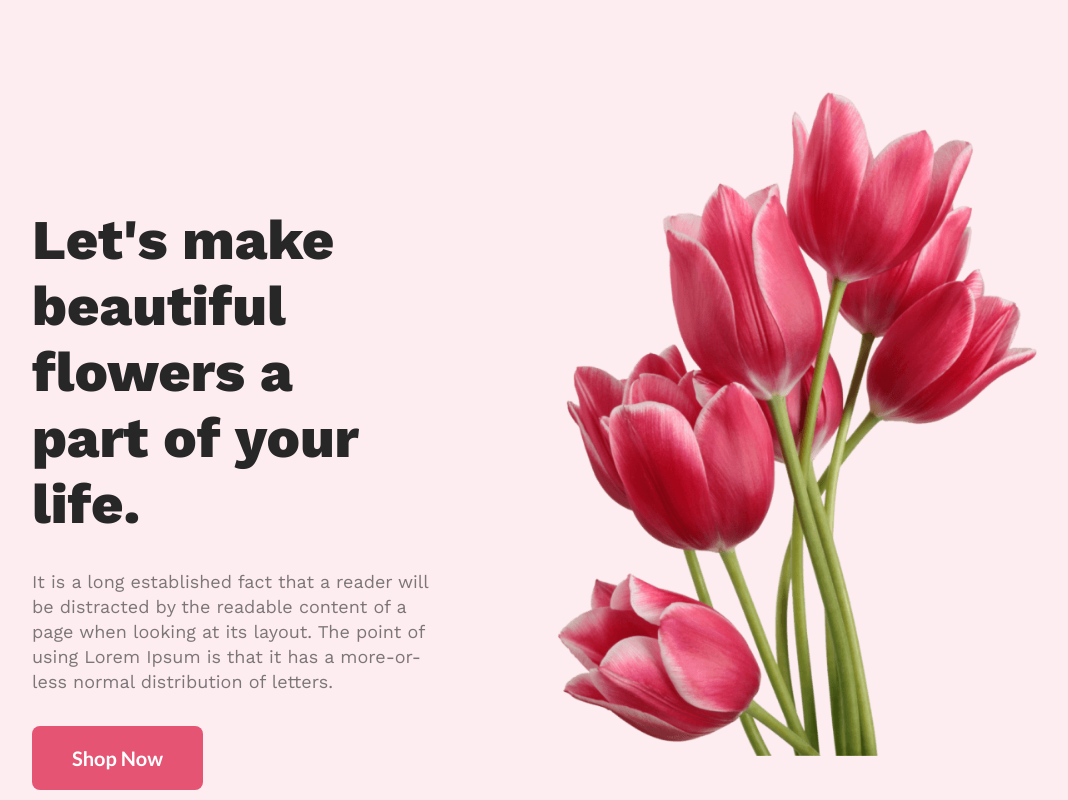
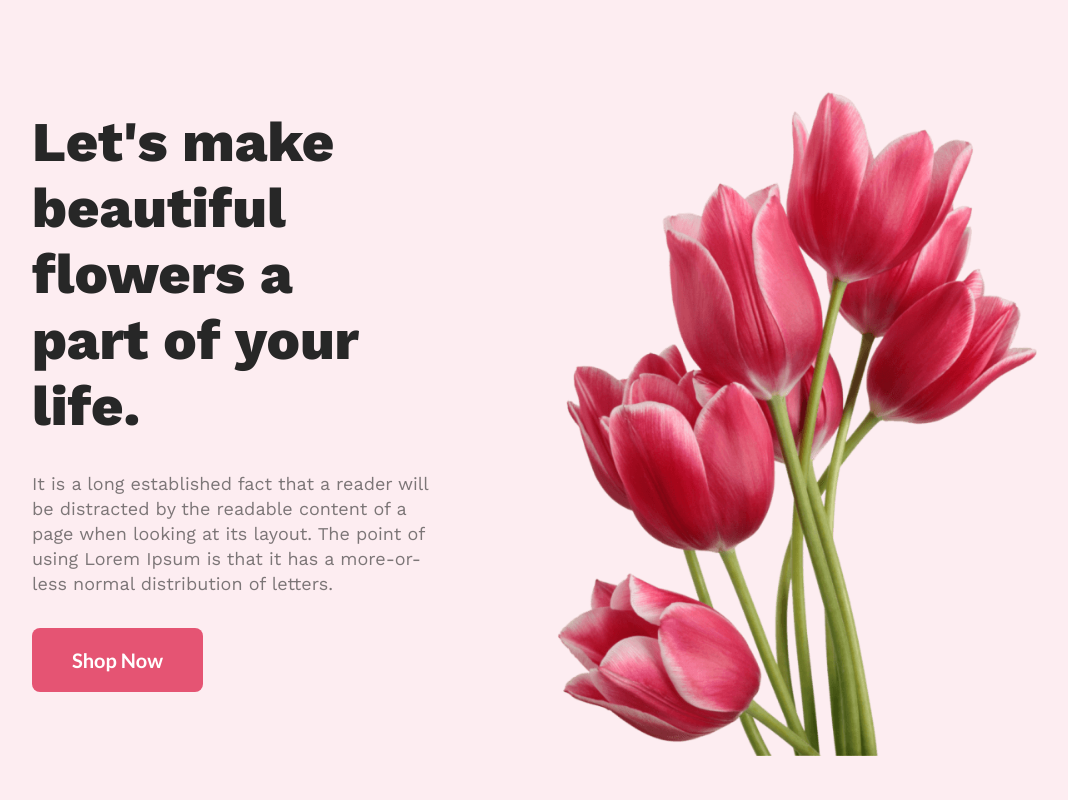
Before and after one commit to niladhikari/Flower-Shop-Assignment, a plain HTML site: page index.html in a window 1280 px wide. Shown: the top 800 px of the page, without its empty margins (118-1186 px from the left). Drawn offline with nearby package versions, Linux system fonts and the light colour scheme.

Commit message:
add something

```diff
--- a/style.css
+++ b/style.css
@@ -52,7 +52,7 @@ section {
   padding-left: 150px;
 }
 .banner-tital {
-  padding-top: 197px;
+  /* padding-top: 190px; */
   color: #272727;
   font-size: 56px;
   font-weight: 800;
```
